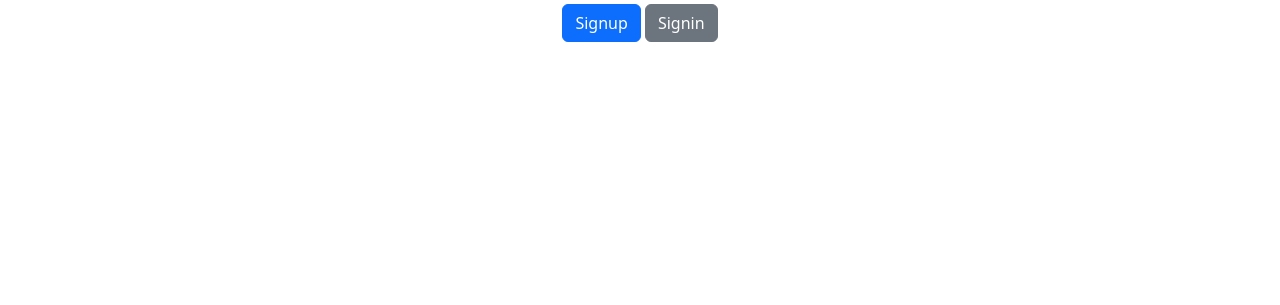
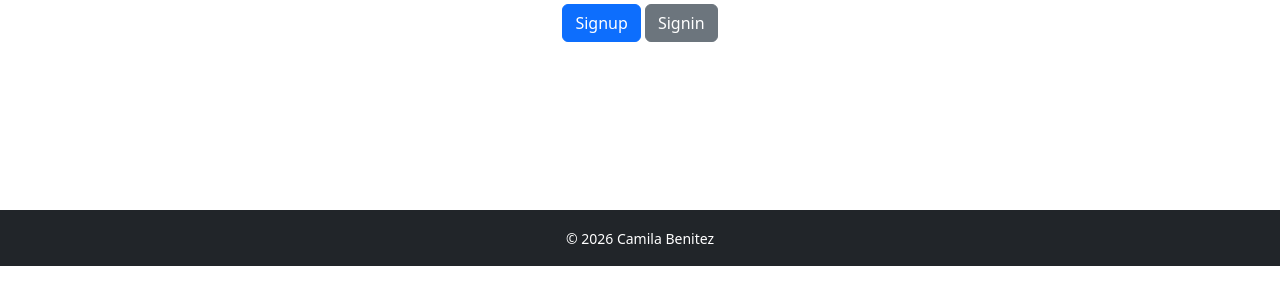
Before and after one commit to cami467/django_auth_crud, a Django app: page / in a window 1280 px wide. Shown: the part 288-593 px from the top of the page. Run offline with Django 5.2, Linux system fonts and the light colour scheme.

Commit message:
Add site footer with owner name

```diff
--- a/tasks/templates/base.html
+++ b/tasks/templates/base.html
@@ -47,6 +47,11 @@
 </nav>
     {% block content %}
     {% endblock %}
+    <footer class="bg-dark text-white text-center py-3 mt-5">
+        <div class="container">
+            <small>&copy; {% now "Y" %} Camila Benitez</small>
+        </div>
+    </footer>
     <script src="https://cdn.jsdelivr.net/npm/bootstrap@5.3.8/dist/js/bootstrap.bundle.min.js"></script>
 </body>
 
```
